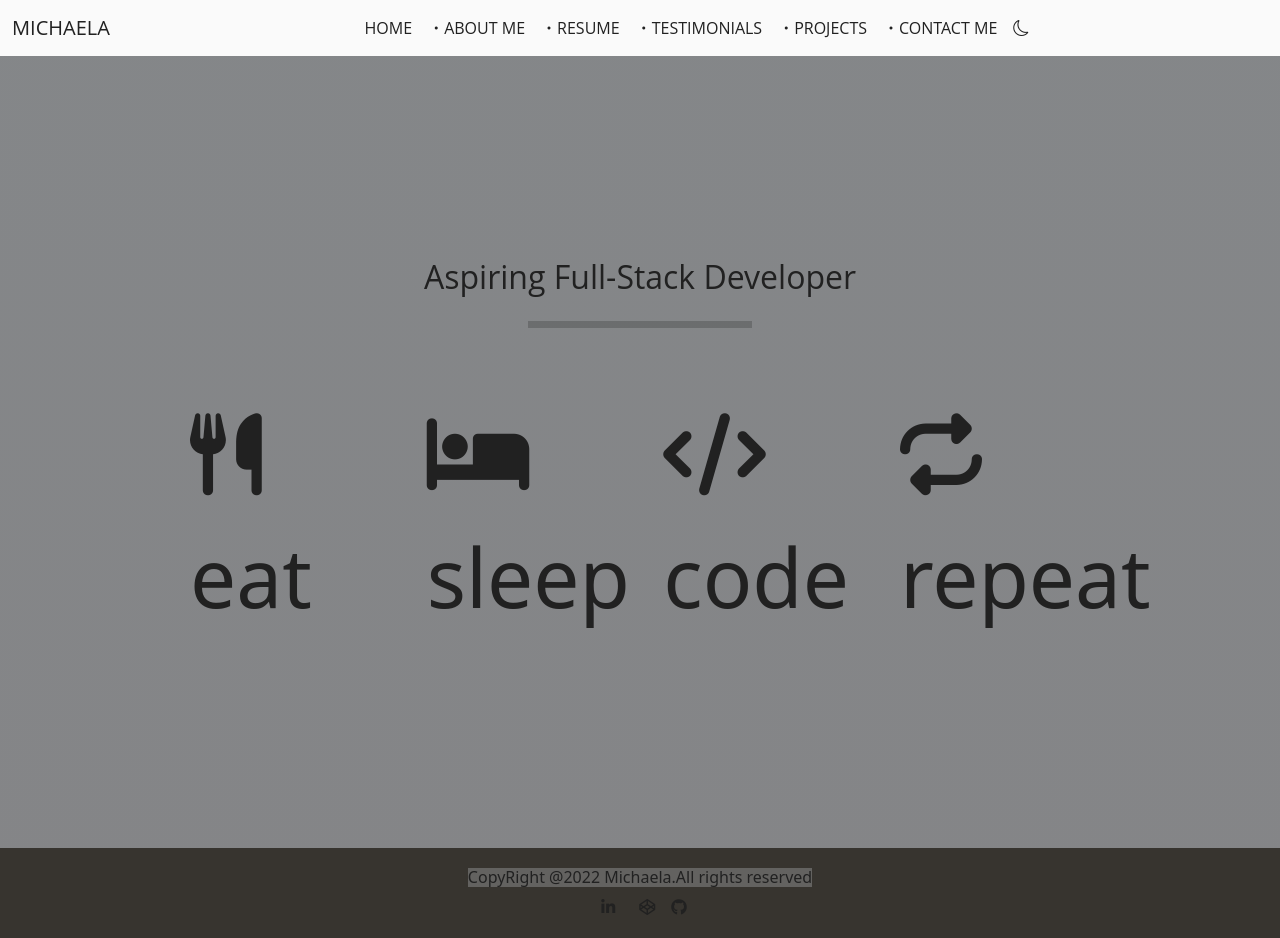
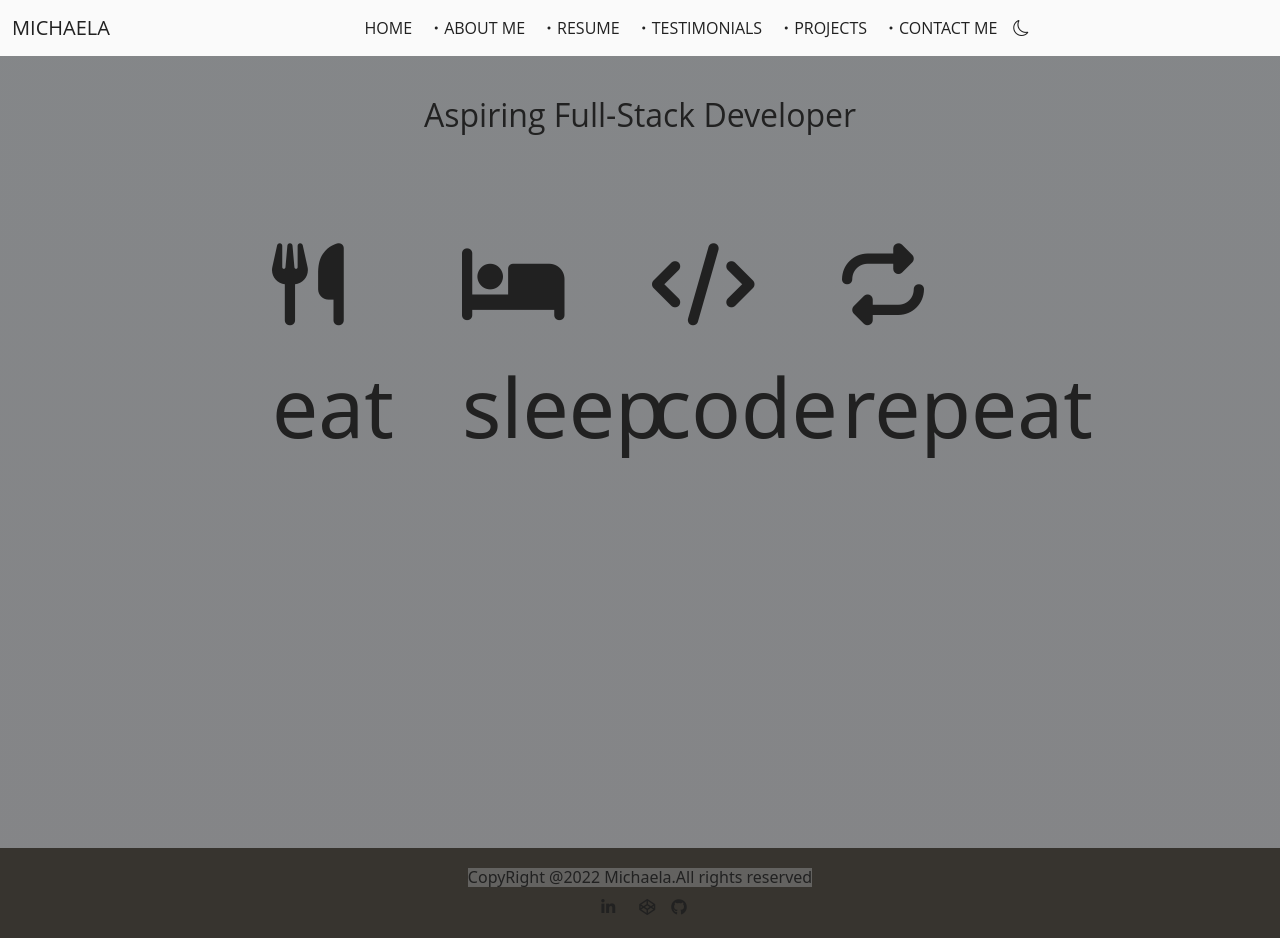
Before and after one commit to MichaelaTarryn/vueportfolio, a Vue app: page / in a window 1280 px wide. Built offline with nearby package versions, Linux system fonts and the light colour scheme.

Commit message:
finale editing to lamding

```diff
--- a/src/components/navbar.vue
+++ b/src/components/navbar.vue
@@ -43,14 +43,11 @@ export default {
     change(){
       this.dark = !this.dark
   document.body.classList.toggle("dark-theme");
-  if(document.body.classList.contains("dark-theme")){
-    icon
   }
     }
 
      }
 
-}
 </script>
 <style>
  #navigation{
--- a/src/components/resume1.vue
+++ b/src/components/resume1.vue
@@ -3,7 +3,7 @@
     <div class="container">
       <h2 class="section-title"><center> Resume</center></h2>
       <div class="row">
-        <div class="col-6" v-bind:class="{ active: index === 0 }"
+        <div class="col-md-6" v-bind:class="{ active: index === 0 }"
             v-for="(resume, index) in resume"
             :key="index">
           <!-- 2022 -->
--- a/src/views/HomeView.vue
+++ b/src/views/HomeView.vue
@@ -1,31 +1,36 @@
 <template>
-<section class="bg-dark text-light py-5 vh-100 " id="landing">
-    <div class="container d-flex justify-content-center align-items-center flex-column h-100">
+  <section class="bg-dark text-light py-5 " id="landing">
+    <div
+      class="container d-flex justify-content-center align-items-center flex-column h-100"
+    >
       <h1>Aspiring Full-Stack Developer</h1>
-      <hr>
-      <br>
-      <br>
-      <div id="rest">
+      <hr />
+      <br />
+      <br />
+      <div class="container">
+        <div class="row d-flex justify-content-center align-content-center">
+          <!-- <div id="rest"> -->
             <div id="icons"><i class="fa-solid fa-utensils"></i> eat</div>
             <div id="icons1"><i class="fa-solid fa-bed"></i>sleep</div>
             <div id="icons2"><i class="fa-solid fa-code"></i>code</div>
             <div id="icons2"><i class="fa-solid fa-repeat"></i> repeat</div>
+          <!-- </div>  -->
         </div>
-
+      </div>
     </div>
   </section>
 </template>
 
 <script>
 // // @ is an alias to /src
-import HelloWorld from '@/components/HelloWorld.vue'
+import HelloWorld from "@/components/HelloWorld.vue";
 
 export default {
-  name: 'HomeView',
+  name: "HomeView",
   components: {
-    HelloWorld
-  }
-}
+    HelloWorld,
+  },
+};
 </script>
 
 <style scoped>
@@ -39,41 +44,38 @@ export default {
   background-size: cover;
   background-attachment: fixed;
   margin-top: 25px;
+  min-height: 100vh;
 }
-  #rest{
+#rest {
   width: 900px;
   display: flex;
   justify-content: space-between;
-    color:white ;
+  color: white;
 }
-  #icons{
+#icons {
   font-size: 82px;
-    max-width:190px;
-    color:white;
+  max-width: 190px;
+  color: white;
 }
-  #icons1{
+#icons1 {
   font-size: 82px;
-    max-width:190px;
-
+  max-width: 190px;
 }
-  #icons2{
+#icons2 {
   font-size: 82px;
-    max-width:190px;
-    color:white;
+  max-width: 190px;
+  color: white;
 }
 
 #landing h1 {
-    font-family: "Open Sans",sans-serif;
+  font-family: "Open Sans", sans-serif;
   font-size: 2em;
 }
 
-#landing hr{
+#landing hr {
   /* color: #080807 !important; */
   color: var(--text-color);
-    width:20%;
-    height:1%;
-
+  width: 20%;
+  height: 1%;
 }
-
-
 </style>
```
Lines whose indentation alone changed are shown as unchanged.
